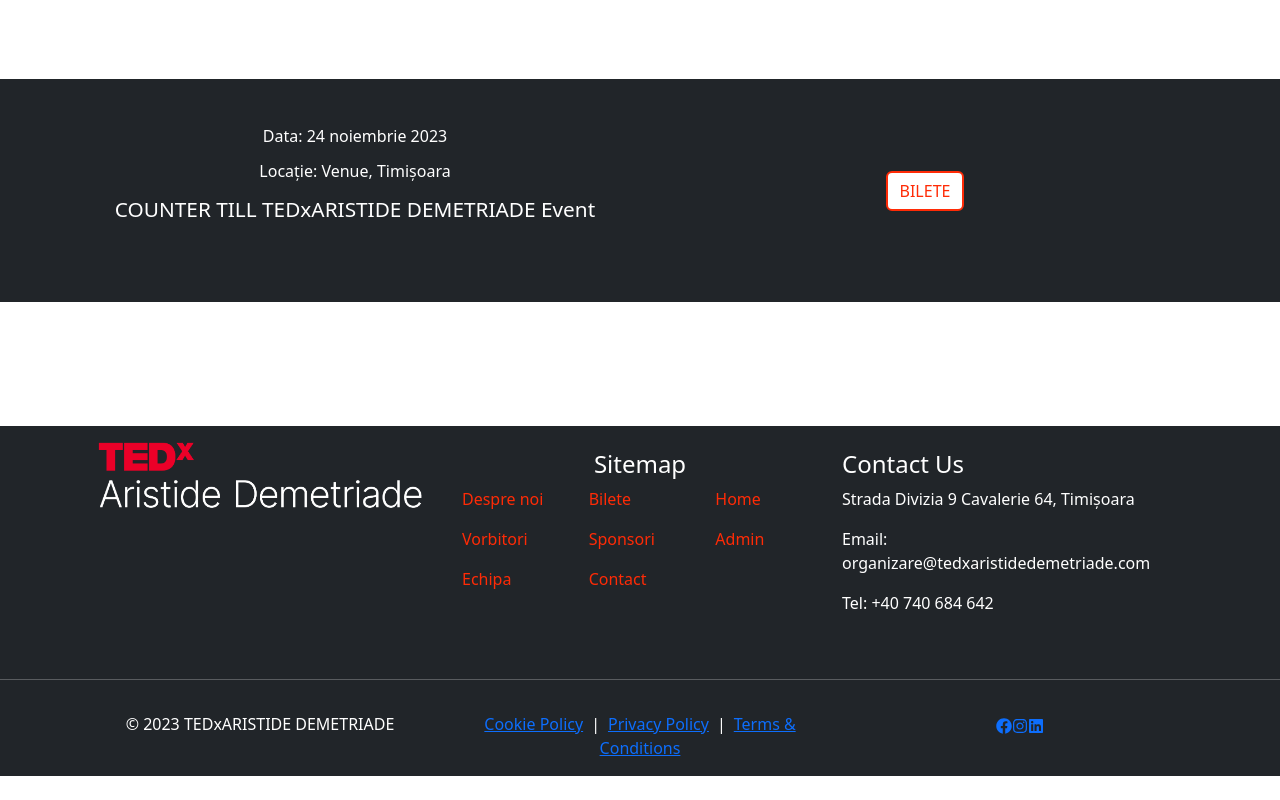
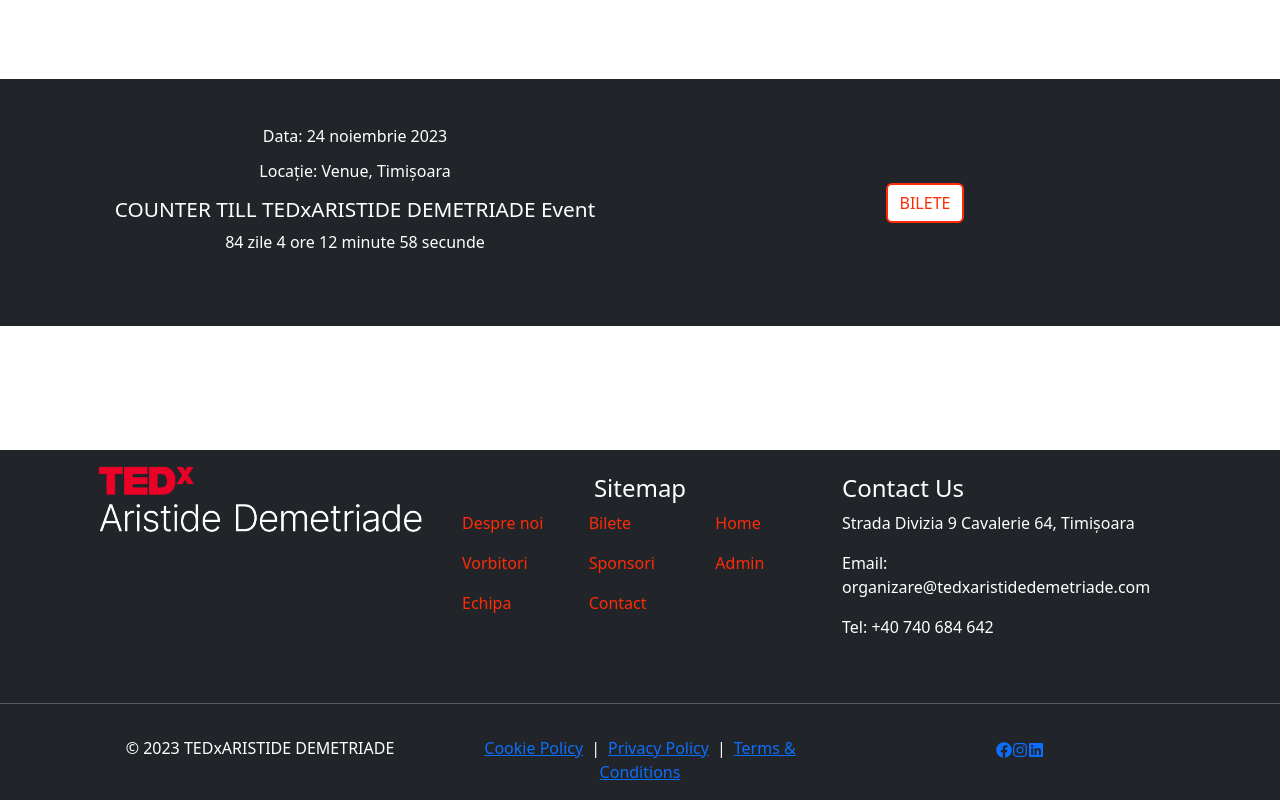
Before and after one commit to TEDx-Aristide-Demetriade/tedx-website, a React (Create React App) app: page /about in a window 1280 px wide. Shown: the part 901-1701 px from the top of the page. Before the commit the page ends 1677 px from the top, so only its background shows below. Built offline with nearby package versions, Linux system fonts and the light colour scheme; the HTML template or start-up script is replaced by a standard one.

Commit message:
changes/updates

```diff
--- a/src/components/About.js
+++ b/src/components/About.js
@@ -1,11 +1,45 @@
-                                                  // src/components/About.js
-import React from 'react';
+import React, { useState, useEffect } from 'react';
 import 'bootstrap/dist/css/bootstrap.min.css';
 import 'bootstrap/dist/js/bootstrap.bundle.min.js';
-import image1 from './resources/pictures/image00003.jpeg';
 import videoSource2 from './resources/videos/bfc8385a-c35c-4fca-ba7e-c021f82c27a6.mp4';
 
 function About () {
+
+  const [days, setDays] = useState(0);
+  const [hours, setHours] = useState(0);
+  const [minutes, setMinutes] = useState(0);
+  const [seconds, setSeconds] = useState(0);
+  const eventDate = new Date('2023-11-24T00:00:00Z').getTime();
+
+  useEffect(() => {
+    const interval = setInterval(() => {
+      const currentDate = new Date().getTime();
+      const timeRemaining = eventDate - currentDate;
+
+      if (timeRemaining <= 0) {
+        // Event has already occurred, you can handle this case
+        clearInterval(interval);
+      } else {
+        const daysRemaining = Math.floor(timeRemaining / (1000 * 60 * 60 * 24));
+        const hoursRemaining = Math.floor(
+          (timeRemaining % (1000 * 60 * 60 * 24)) / (1000 * 60 * 60)
+        );
+        const minutesRemaining = Math.floor(
+          (timeRemaining % (1000 * 60 * 60)) / (1000 * 60)
+        );
+        const secondsRemaining = Math.floor((timeRemaining % (1000 * 60)) / 1000);
+
+        setDays(daysRemaining);
+        setHours(hoursRemaining);
+        setMinutes(minutesRemaining);
+        setSeconds(secondsRemaining);
+      }
+    }, 1000);
+
+    return () => clearInterval(interval);
+  }, []);
+
+
   return (
     <><div className="container py-5">
       <div className="row">
@@ -82,9 +116,17 @@
           <h2 className="text-center mb-3" style={{ fontSize: '1.0rem' }}>
             Locație: Venue, Timișoara
           </h2>
-          <h2 className="text-center" style={{ fontSize: '1.3rem'}}>
-            COUNTER TILL TEDxARISTIDE DEMETRIADE Event
-          </h2>
+          <h2 className="text-center" style={{ fontSize: '1.3rem' }}>
+        COUNTER TILL TEDxARISTIDE DEMETRIADE Event
+      </h2>
+      <div className="text-center">
+        <div>
+          <span>{days}</span> zile{' '}
+          <span>{hours}</span> ore{' '}
+          <span>{minutes}</span> minute{' '}
+          <span>{seconds}</span> secunde
+        </div>
+      </div>
         </div>
       </div>
       <div className="col-md-12 col-lg-6 d-flex justify-content-center align-items-center">
```
